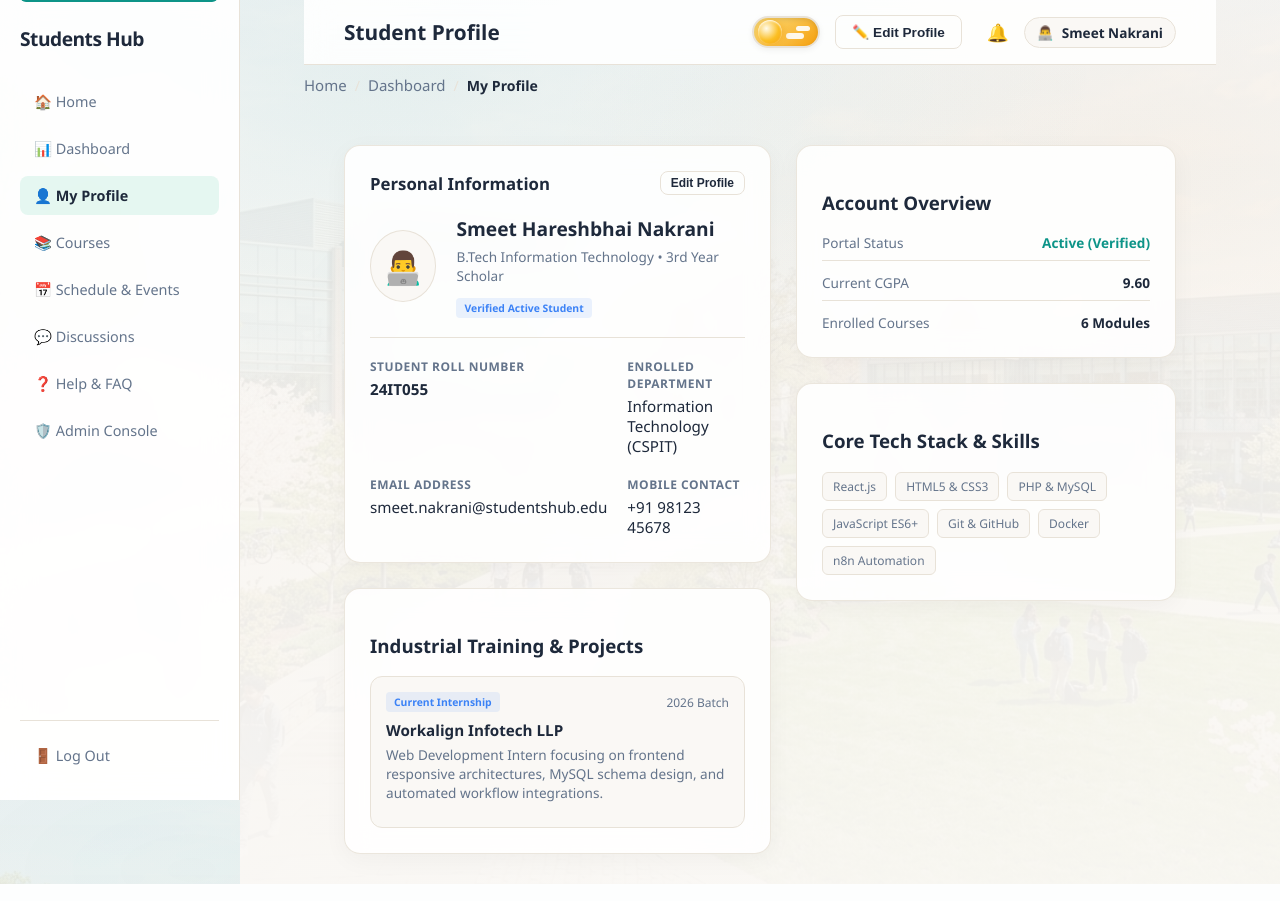
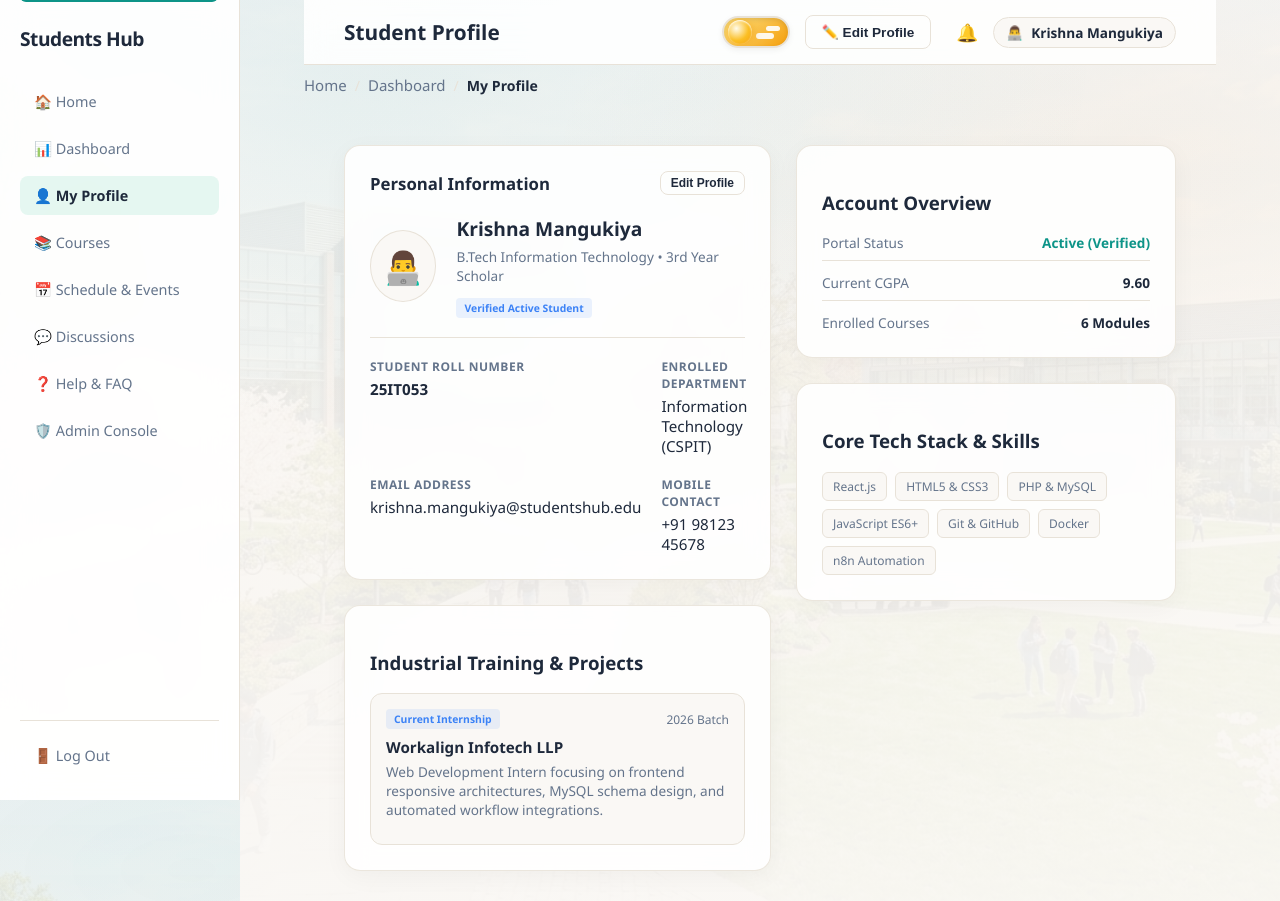
Before and after one commit to krishnamangukiya34/StudentHub, a PHP site: page /pages/profile.html in a window 1280 px wide. Run offline with PHP 8.4, Linux system fonts and the light colour scheme.

Commit message:
Update student credentials and attribution to Krishna Mangukiya (25IT053)

```diff
--- a/data/events.json
+++ b/data/events.json
@@ -76,7 +76,7 @@
     "date": "2026-11-12",
     "time": "11:00 AM - 01:00 PM",
     "location": "Lab 1, CS Block",
-    "speaker": "Smeet Patel, GitHub Campus Expert",
+    "speaker": "Krishna Mangukiya, GitHub Campus Expert",
     "description": "Master branch management, pull requests, merge conflict resolution, CI workflows, and contributing to open-source.",
     "seats": 50,
     "registered": 38,
--- a/data/students.json
+++ b/data/students.json
@@ -71,11 +71,11 @@
   },
   {
     "id": 6,
-    "rollNo": "24IT055",
-    "name": "Smeet Nakrani",
+    "rollNo": "25IT053",
+    "name": "Krishna Mangukiya",
     "course": "B.Tech IT",
     "year": "3rd Year",
-    "email": "smeet.nakrani@studentshub.edu",
+    "email": "krishna.mangukiya@studentshub.edu",
     "phone": "9812345678",
     "gender": "Male",
     "cgpa": 9.60,
--- a/database/studenthub.sql
+++ b/database/studenthub.sql
@@ -134,7 +134,7 @@ INSERT INTO `students` (`roll_no`, `full_name`, `email`, `phone`, `password_hash
 ('24IT028', 'Rohan Nair', 'rohan.nair@studentshub.edu', '9734567892', '$2y$12$Imj8koXy3RBGvUe/VCuoAudwpneHVmYXT49LE9NqpcFaImVjITkse', 'B.Tech AI&DS', '2nd Year', 'Male', 'student', 'Active'),
 ('24IT034', 'Ananya Desai', 'ananya.desai@studentshub.edu', '9845612345', '$2y$12$Imj8koXy3RBGvUe/VCuoAudwpneHVmYXT49LE9NqpcFaImVjITkse', 'B.Tech IT', '4th Year', 'Female', 'student', 'Active'),
 ('24IT042', 'Kabir Verma', 'kabir.verma@studentshub.edu', '9756123456', '$2y$12$Imj8koXy3RBGvUe/VCuoAudwpneHVmYXT49LE9NqpcFaImVjITkse', 'BCA', '3rd Year', 'Male', 'student', 'Active'),
-('24IT055', 'Smeet Nakrani', 'smeet.nakrani@studentshub.edu', '9812345678', '$2y$12$Imj8koXy3RBGvUe/VCuoAudwpneHVmYXT49LE9NqpcFaImVjITkse', 'B.Tech IT', '3rd Year', 'Male', 'student', 'Active'),
+('25IT053', 'Krishna Mangukiya', 'krishna.mangukiya@studentshub.edu', '9812345678', '$2y$12$Imj8koXy3RBGvUe/VCuoAudwpneHVmYXT49LE9NqpcFaImVjITkse', 'B.Tech IT', '3rd Year', 'Male', 'student', 'Active'),
 ('24IT061', 'Pooja Trivedi', 'pooja.trivedi@studentshub.edu', '9898712345', '$2y$12$Imj8koXy3RBGvUe/VCuoAudwpneHVmYXT49LE9NqpcFaImVjITkse', 'B.Tech CSE', '2nd Year', 'Female', 'student', 'Active'),
 ('24IT073', 'Yash Joshi', 'yash.joshi@studentshub.edu', '9723412389', '$2y$12$Imj8koXy3RBGvUe/VCuoAudwpneHVmYXT49LE9NqpcFaImVjITkse', 'MCA', '2nd Year', 'Male', 'student', 'Active'),
 ('24IT085', 'Tanvi Dave', 'tanvi.dave@studentshub.edu', '9812789456', '$2y$12$Imj8koXy3RBGvUe/VCuoAudwpneHVmYXT49LE9NqpcFaImVjITkse', 'B.Tech AI&DS', '3rd Year', 'Female', 'student', 'Active'),
@@ -151,7 +151,7 @@ INSERT INTO `events` (`title`, `category`, `event_date`, `event_time`, `location
 ('Bootstrap & Responsive UI Challenge', 'Competitions', '2026-10-25', '09:00 AM - 04:00 PM', 'Virtual / Hybrid (Lab 2)', 'Frontend Guild & UI/UX Club', 'Speed frontend layout challenge focusing on mobile-first responsive design.', 80, 'Prizes'),
 ('n8n Workflow Automation Masterclass', 'Masterclasses', '2026-11-02', '03:00 PM - 05:00 PM', 'Virtual Webinar', 'Mr. Kevin Mehta', 'Step-by-step masterclass connecting APIs and Webflow CMS collections via n8n.', 150, 'Online'),
 ('AI & Deep Learning Symposium', 'Seminars', '2026-11-08', '09:30 AM - 01:30 PM', 'Seminar Hall B', 'Dr. Sarah Lin', 'Transformers, Computer Vision with PyTorch, and Generative AI principles.', 100, 'Featured'),
-('Git & GitHub for Open Source Contributors', 'Workshops', '2026-11-12', '11:00 AM - 01:00 PM', 'Lab 1, CS Block', 'Smeet Patel', 'Branches, pull requests, rebase, and collaborative workflows on GitHub.', 50, 'Hands-on'),
+('Git & GitHub for Open Source Contributors', 'Workshops', '2026-11-12', '11:00 AM - 01:00 PM', 'Lab 1, CS Block', 'Krishna Mangukiya', 'Branches, pull requests, rebase, and collaborative workflows on GitHub.', 50, 'Hands-on'),
 ('Annual 24-Hour Hackathon: HackTheCampus', 'Hackathons', '2026-11-20', '10:00 AM (24 Hours)', 'Innovation Hub', 'Student Council & Tech Sponsors', 'Build impactful web applications solving campus problems.', 200, 'High Stakes'),
 ('Cybersecurity & Ethical Hacking Bootcamp', 'Workshops', '2026-11-28', '01:30 PM - 05:00 PM', 'Lab 4, Security Wing', 'Vikram Desai', 'Penetration testing, OWASP Top 10 vulnerabilities defense, and packet inspection.', 40, 'Sold Out'),
 ('Database Optimization with MySQL & PostgreSQL', 'Masterclasses', '2026-12-04', '10:00 AM - 12:30 PM', 'Room 204, Tech Wing', 'Pooja Varma', 'Index tuning, query execution plan analysis, and connection pooling.', 60, 'Intermediate'),
@@ -172,6 +172,6 @@ INSERT INTO `registrations` (`student_id`, `event_id`, `status`) VALUES
 (8, 8, 'Confirmed');
 
 INSERT INTO `feedback` (`student_id`, `full_name`, `email`, `category`, `rating`, `message`) VALUES
-(6, 'Smeet Nakrani', 'smeet.nakrani@studentshub.edu', 'Website UI', 5, 'The light cream palette and clean typography make navigation effortless across phone and desktop!'),
+(6, 'Krishna Mangukiya', 'krishna.mangukiya@studentshub.edu', 'Website UI', 5, 'The light cream palette and clean typography make navigation effortless across phone and desktop!'),
 (2, 'Diya Patel', 'diya.patel@studentshub.edu', 'Events', 5, 'The PERN workshop was fantastic and hands-on. Loved the immediate confirmation modal.'),
 (1, 'Aarav Sharma', 'aarav.sharma@studentshub.edu', 'Academic Resources', 4, 'Great study resources! Would love to see additional lab manuals for cloud computing.');
--- a/js/app.js
+++ b/js/app.js
@@ -321,9 +321,9 @@ function getCurrentUser() {
 
 function loginUser(userData, redirectUrl) {
     const user = {
-        name: userData.name || 'Smeet Nakrani',
-        id: userData.id || '24IT055',
-        email: userData.email || 'smeet@charusat.edu.in',
+        name: userData.name || 'Krishna Mangukiya',
+        id: userData.id || '25IT053',
+        email: userData.email || 'krishna.mangukiya@studentshub.edu',
         role: userData.role || 'Student',
         avatar: userData.avatar || '👨‍💻',
         isLoggedIn: true,
@@ -423,7 +423,7 @@ function initAuthUI() {
                     </div>
                     <div class="capsule-info">
                         <span class="capsule-name">${escapeHtml(user.name || 'Student')}</span>
-                        <span class="capsule-role">${escapeHtml(user.id || '24IT055')} • ${escapeHtml(user.role || 'Student')}</span>
+                        <span class="capsule-role">${escapeHtml(user.id || '25IT053')} • ${escapeHtml(user.role || 'Student')}</span>
                     </div>
                     <span class="capsule-chevron">▾</span>
                 </button>
@@ -436,7 +436,7 @@ function initAuthUI() {
                         </div>
                         <div class="deck-student-details">
                             <div class="deck-name">${escapeHtml(user.name || 'Student')}</div>
-                            <div class="deck-meta">ID: <strong>${escapeHtml(user.id || '24IT055')}</strong> • ${escapeHtml(user.email || 'student@charusat.edu.in')}</div>
+                            <div class="deck-meta">ID: <strong>${escapeHtml(user.id || '25IT053')}</strong> • ${escapeHtml(user.email || 'krishna.mangukiya@studentshub.edu')}</div>
                             <span class="deck-status-pill">🟢 Campus Active • Fall 2026</span>
                         </div>
                     </div>
@@ -634,13 +634,13 @@ function setupLoginPage(user) {
             }
 
             // Resolve friendly student name
-            let resolvedName = 'Smeet Nakrani';
+            let resolvedName = 'Krishna Mangukiya';
             if (usernameVal.toLowerCase().includes('alex')) {
                 resolvedName = 'Alex Mercer';
             } else if (usernameVal.includes('@')) {
                 const prefixPart = usernameVal.split('@')[0];
                 resolvedName = prefixPart.charAt(0).toUpperCase() + prefixPart.slice(1);
-            } else if (usernameVal.toUpperCase() !== '24IT055') {
+            } else if (usernameVal.toUpperCase() !== '25IT053') {
                 resolvedName = usernameVal;
             }
 
--- a/pages/about.html
+++ b/pages/about.html
@@ -161,7 +161,7 @@
             <div class="card-grid">
                 <div style="text-align: center;">
                     <div style="font-size: 3rem; margin-bottom: 10px;">👨‍💻</div>
-                    <h3 style="margin-bottom: 4px;">Smeet Nakrani</h3>
+                    <h3 style="margin-bottom: 4px;">Krishna Mangukiya</h3>
                     <p style="color: var(--accent-green); font-weight: 600; margin: 0 0 8px 0;">Lead Full-Stack Architect</p>
                     <p style="font-size: 0.9rem; color: var(--text-secondary);">3rd Year B.Tech IT • Passionate about cloud deployment, database normalization, and interactive UX design.</p>
                 </div>
--- a/pages/contact.html
+++ b/pages/contact.html
@@ -113,11 +113,11 @@
                     <div class="form-row">
                         <div class="form-group">
                             <label for="contact-name">Your Full Name <span style="color: #dc2626;">*</span></label>
-                            <input type="text" id="contact-name" name="name" class="form-input" placeholder="e.g. Smeet Nakrani" required>
+                            <input type="text" id="contact-name" name="name" class="form-input" placeholder="e.g. Krishna Mangukiya" required>
                         </div>
                         <div class="form-group">
                             <label for="contact-email">Email Address <span style="color: #dc2626;">*</span></label>
-                            <input type="email" id="contact-email" name="email" class="form-input" placeholder="smeet@studentshub.edu" required>
+                            <input type="email" id="contact-email" name="email" class="form-input" placeholder="krishna@studentshub.edu" required>
                         </div>
                     </div>
 
--- a/pages/courses.html
+++ b/pages/courses.html
@@ -67,7 +67,7 @@
                         <span class="bell" title="Notifications">🔔</span>
                         <div class="avatar-pill">
                             <span>👨‍💻</span>
-                            <strong>Smeet Nakrani</strong>
+                            <strong>Krishna Mangukiya</strong>
                         </div>
                     </div>
                 </div>
--- a/pages/dashboard.html
+++ b/pages/dashboard.html
@@ -69,7 +69,7 @@
                         <a href="profile.html" title="View Profile" class="header-profile-link" style="text-decoration: none;">
                             <div class="avatar-pill">
                                 <span>👨‍💻</span>
-                                <strong>Smeet Nakrani</strong>
+                                <strong>Krishna Mangukiya</strong>
                             </div>
                         </a>
                     </div>
--- a/pages/discussion.html
+++ b/pages/discussion.html
@@ -75,7 +75,7 @@
                         <span class="badge-blue" style="margin-bottom: 10px; display: inline-block;">Web Development</span>
                         <h3 style="font-size: 1.4rem; margin: 5px 0 10px 0;">Best approach for building a mobile-first responsive layout using CSS Grid?</h3>
                         <p style="font-size: 0.85rem; color: var(--text-secondary); margin-bottom: 20px;">
-                            Started by <strong>Smeet Nakrani</strong> • Posted in Web Dev • 14 replies
+                            Started by <strong>Krishna Mangukiya</strong> • Posted in Web Dev • 14 replies
                         </p>
                         <div style="line-height: 1.7; color: var(--text-primary); font-size: 0.95rem;">
                             <p>Hey everyone! For Practical 3, I am structuring the Home and Dashboard pages. Should I default to mobile single-column layouts and scale up via <code>@media (min-width: 768px)</code>, or start from desktop? Also, how are you handling fluid card grids without overflow?</p>
@@ -173,7 +173,7 @@
             slot.innerHTML = `
                 <div style="padding-top: 15px;">
                     <div style="display: flex; justify-content: space-between; margin-bottom: 6px;">
-                        <strong>Smeet Nakrani (You)</strong>
+                        <strong>Krishna Mangukiya (You)</strong>
                         <span style="font-size: 0.8rem; color: var(--text-secondary);">Just now</span>
                     </div>
                     <p style="margin: 0; line-height: 1.6; color: var(--text-secondary); font-size: 0.92rem;">${text}</p>
--- a/pages/feedback.html
+++ b/pages/feedback.html
@@ -109,11 +109,11 @@
                     <div class="form-row">
                         <div class="form-group">
                             <label for="fb-name">Your Full Name</label>
-                            <input type="text" id="fb-name" name="name" class="form-input" placeholder="e.g. Smeet Nakrani" required>
+                            <input type="text" id="fb-name" name="name" class="form-input" placeholder="e.g. Krishna Mangukiya" required>
                         </div>
                         <div class="form-group">
                             <label for="fb-email">Student Email</label>
-                            <input type="email" id="fb-email" name="email" class="form-input" placeholder="smeet@studentshub.edu" required>
+                            <input type="email" id="fb-email" name="email" class="form-input" placeholder="krishna@studentshub.edu" required>
                         </div>
                     </div>
 
--- a/pages/forum.html
+++ b/pages/forum.html
@@ -110,7 +110,7 @@
                     <div class="post-info">
                         <span class="tag">Web Development</span>
                         <a href="discussion.html"><h3>Best approach for building a mobile-first responsive layout?</h3></a>
-                        <p>Posted by <strong>Smeet Nakrani</strong> • 2 hours ago</p>
+                        <p>Posted by <strong>Krishna Mangukiya</strong> • 2 hours ago</p>
                     </div>
                     <div class="post-stats">
                         <span>💬 14 Replies</span>
--- a/pages/login.html
+++ b/pages/login.html
@@ -89,7 +89,7 @@
                     <label for="login-username" class="form-label">Student ID or Email</label>
                     <div class="input-group">
                         <span class="input-icon">👤</span>
-                        <input type="text" id="login-username" name="identifier" class="form-input" placeholder="e.g. 24IT055 or admin@studentshub.edu" value="24IT055" required>
+                        <input type="text" id="login-username" name="identifier" class="form-input" placeholder="e.g. 25IT053 or admin@studentshub.edu" value="25IT053" required>
                     </div>
                 </div>
 
@@ -115,7 +115,7 @@
             <div style="background: var(--bg-elevated); border: 1px dashed var(--border-color); padding: 12px; border-radius: 8px; margin-top: 20px; font-size: 0.82rem; color: var(--text-secondary); text-align: center;">
                 <div style="font-weight: 700; color: var(--text-primary); margin-bottom: 6px;">💡 Quick-Fill Demo Accounts (Password: <code>Password@123</code>)</div>
                 <div style="display: flex; gap: 8px; justify-content: center;">
-                    <button type="button" onclick="fillCreds('24IT055')" style="padding: 4px 8px; border-radius: 4px; border: 1px solid var(--border-color); background: var(--bg-card); cursor: pointer; font-size: 0.8rem;">👨‍🎓 Student (24IT055)</button>
+                    <button type="button" onclick="fillCreds('25IT053')" style="padding: 4px 8px; border-radius: 4px; border: 1px solid var(--border-color); background: var(--bg-card); cursor: pointer; font-size: 0.8rem;">👨‍🎓 Student (25IT053)</button>
                     <button type="button" onclick="fillCreds('admin@studentshub.edu')" style="padding: 4px 8px; border-radius: 4px; border: 1px solid var(--border-color); background: var(--bg-card); cursor: pointer; font-size: 0.8rem;">🛡️ Admin (admin)</button>
                 </div>
             </div>
--- a/pages/profile.html
+++ b/pages/profile.html
@@ -67,7 +67,7 @@
                         <span class="bell" title="Notifications" style="cursor: pointer;" onclick="alert('Profile verified for 2026-27 academic term.')">🔔</span>
                         <div class="avatar-pill">
                             <span>👨‍💻</span>
-                            <strong>Smeet Nakrani</strong>
+                            <strong>Krishna Mangukiya</strong>
                         </div>
                     </div>
                 </div>
@@ -99,7 +99,7 @@
                                 <span>👨‍💻</span>
                             </div>
                             <div class="profile-meta">
-                                <h2 class="profile-fullname" id="display-fullname">Smeet Hareshbhai Nakrani</h2>
+                                <h2 class="profile-fullname" id="display-fullname">Krishna Mangukiya</h2>
                                 <p class="profile-role-sub" id="display-sub">B.Tech Information Technology • 3rd Year Scholar</p>
                                 <span class="badge-blue">Verified Active Student</span>
                             </div>
@@ -108,7 +108,7 @@
                         <div class="profile-info-grid">
                             <div class="info-group">
                                 <label>Student Roll Number</label>
-                                <p><strong>24IT055</strong></p>
+                                <p><strong>25IT053</strong></p>
                             </div>
                             <div class="info-group">
                                 <label>Enrolled Department</label>
@@ -116,7 +116,7 @@
                             </div>
                             <div class="info-group">
                                 <label>Email Address</label>
-                                <p id="display-email">smeet.nakrani@studentshub.edu</p>
+                                <p id="display-email">krishna.mangukiya@studentshub.edu</p>
                             </div>
                             <div class="info-group">
                                 <label>Mobile Contact</label>
@@ -192,11 +192,11 @@
                 <form id="edit-profile-form">
                     <div class="form-field-wrap">
                         <label class="form-label" for="edit-name">Full Name</label>
-                        <input type="text" id="edit-name" class="form-input" value="Smeet Hareshbhai Nakrani" required>
+                        <input type="text" id="edit-name" class="form-input" value="Krishna Mangukiya" required>
                     </div>
                     <div class="form-field-wrap">
                         <label class="form-label" for="edit-email">Email Address</label>
-                        <input type="email" id="edit-email" class="form-input" value="smeet.nakrani@studentshub.edu" required>
+                        <input type="email" id="edit-email" class="form-input" value="krishna.mangukiya@studentshub.edu" required>
                     </div>
                     <div class="form-field-wrap">
                         <label class="form-label" for="edit-phone">Mobile Number</label>
--- a/pages/register.html
+++ b/pages/register.html
@@ -87,14 +87,14 @@
                 <!-- 1. Full Name -->
                 <div class="form-field-wrap">
                     <label for="fullname" class="form-label">Full Name <span style="color: #dc2626;">*</span></label>
-                    <input type="text" id="fullname" name="fullname" class="form-input" placeholder="e.g. Smeet Nakrani" autocomplete="name" required>
+                    <input type="text" id="fullname" name="fullname" class="form-input" placeholder="e.g. Krishna Mangukiya" autocomplete="name" required>
                     <div class="error-feedback" id="fullname-error"></div>
                 </div>
 
                 <!-- 2. Email Address -->
                 <div class="form-field-wrap">
                     <label for="email" class="form-label">Student Email Address <span style="color: #dc2626;">*</span></label>
-                    <input type="email" id="email" name="email" class="form-input" placeholder="smeet.nakrani@studentshub.edu" autocomplete="email" required>
+                    <input type="email" id="email" name="email" class="form-input" placeholder="krishna.mangukiya@studentshub.edu" autocomplete="email" required>
                     <div class="error-feedback" id="email-error"></div>
                 </div>
 
--- a/php/db.php
+++ b/php/db.php
@@ -147,7 +147,7 @@ function init_sqlite_schema(PDO $pdo): void {
     $seedSql = "
     INSERT OR IGNORE INTO students (id, roll_no, full_name, email, phone, password_hash, course, year, gender, role, status) VALUES
     (1, '24ADMIN01', 'Prof. Vikram Mehta (Administrator)', 'admin@studentshub.edu', '9899001122', '{$hash}', 'Computer Engineering', 'Faculty Staff', 'Male', 'admin', 'Active'),
-    (2, '24IT055', 'Smeet Nakrani', 'smeet.nakrani@studentshub.edu', '9812345678', '{$hash}', 'B.Tech IT', '3rd Year', 'Male', 'student', 'Active'),
+    (2, '25IT053', 'Krishna Mangukiya', 'krishna.mangukiya@studentshub.edu', '9812345678', '{$hash}', 'B.Tech IT', '3rd Year', 'Male', 'student', 'Active'),
     (3, '24IT001', 'Aarav Sharma', 'aarav.sharma@studentshub.edu', '9876543210', '{$hash}', 'B.Tech IT', '3rd Year', 'Male', 'student', 'Active'),
     (4, '24IT015', 'Diya Patel', 'diya.patel@studentshub.edu', '9823456781', '{$hash}', 'B.Tech CSE', '3rd Year', 'Female', 'student', 'Active');
     ";
```
Also changed, not shown: docs/practical_10_guide.md (+6 -6 lines), php/login.php (+4 -4 lines), README.md, database/studenthub.sqlite.
